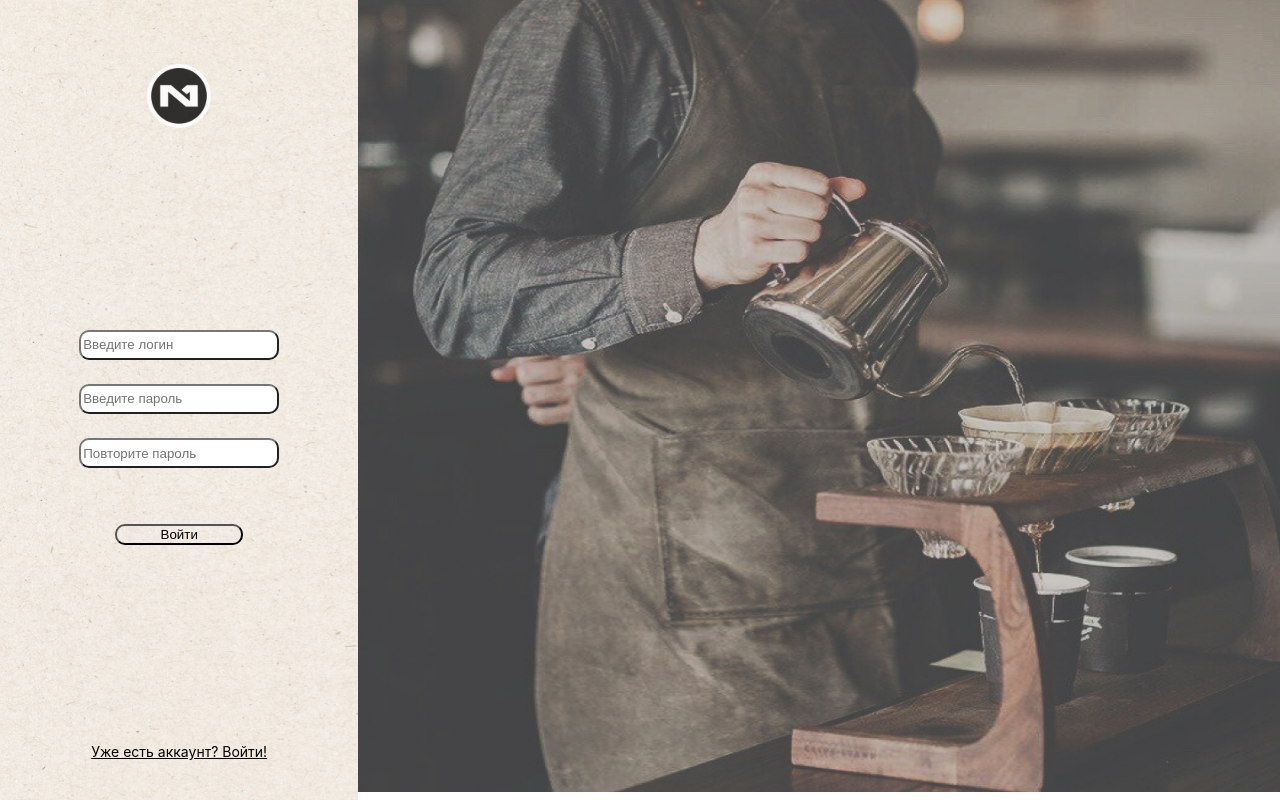
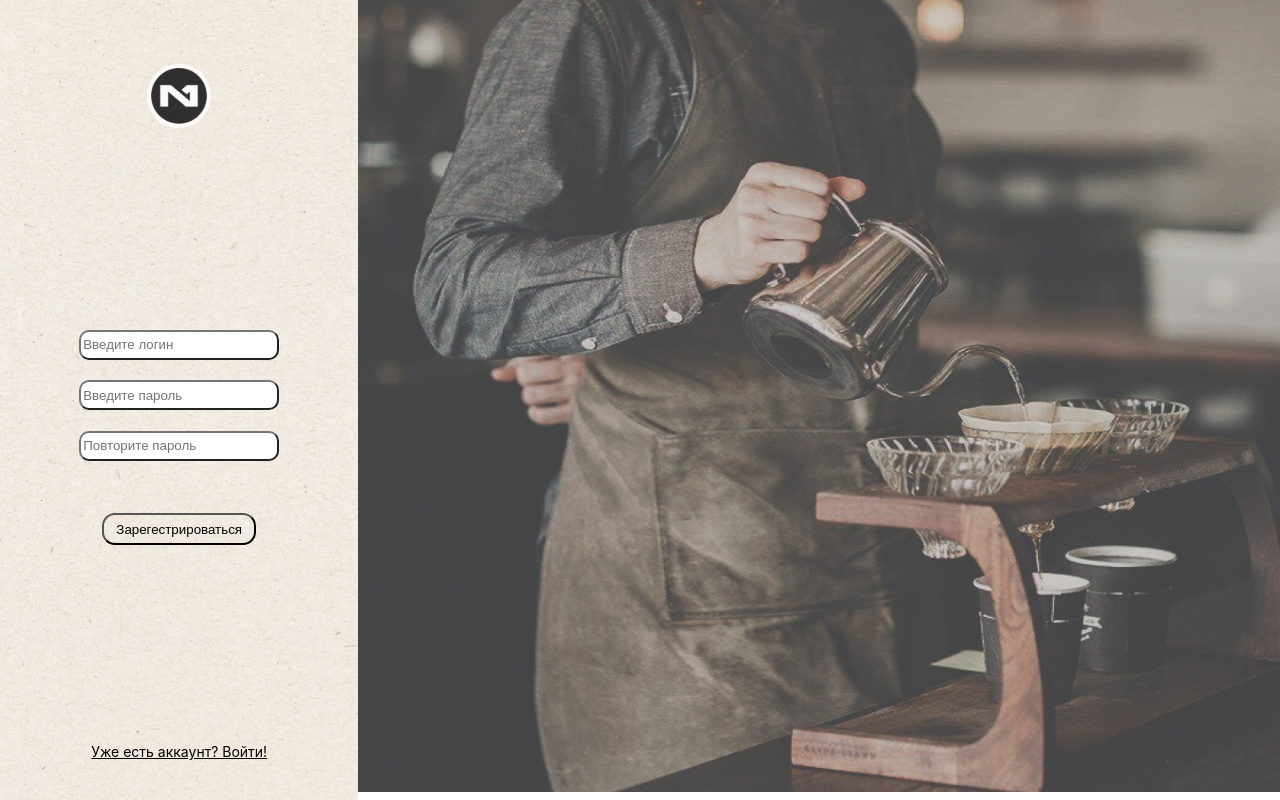
Before and after one commit to BornOfTheMoon/Coffee, a React (Create React App) app: page / in a window 1280 px wide. Built offline with nearby package versions, Linux system fonts and the light colour scheme.

Commit message:
little updates

```diff
--- a/src/App.js
+++ b/src/App.js
@@ -21,7 +21,7 @@ function App() {
                     <Route path="/register" element={<RegisterPage/>}/>
                     <Route path="/menu" element={<MenuPage/>}/>
                     <Route path="/product" element={<ProductDetailsPage/>}/>
-                    <Route path="/product:id" element={<ProductDetailsPage/>}/>
+                    <Route path="/product/:id" element={<ProductDetailsPage/>}/>
                     <Route path="/orders" element={<UserOrdersPage/>}/>
                     <Route path="/basket" element={<BasketPage/>}/>
                     <Route path="/" element={<RegisterPage/>}/>
--- a/src/components/Basket/BasketItem.js
+++ b/src/components/Basket/BasketItem.js
@@ -12,7 +12,7 @@ function BasketItem({product}) {
                 <p className={styles.basketItem__info_price}>{price}</p>
             </div>
             <button type="submit" className={styles.basketItem__button}
-                    onClick={async () =>{navigate(`/product:${name}`)}}>
+                    onClick={async () =>{navigate(`/product/${name}`)}}>
                 Подробнее
             </button>
         </div>
--- a/src/components/Login/Login.js
+++ b/src/components/Login/Login.js
@@ -6,7 +6,7 @@ function Login() {
     return (
         <div className={styles.login}>
             <NavLink to="/home" className={styles.login__logo}>
-                <img src={logo} className={styles.login__logo}/>
+                <img src={logo} className={styles.login__logo} alt="logo"/>
             </NavLink>
             <form className={styles.login__form}>
                 <input
@@ -16,7 +16,7 @@ function Login() {
                 />
                 <input
                     placeholder="Введите пароль"
-                    type="text"
+                    type="password"
                     id="password"
                 />
                 <button type="submit" className={styles.login__form_button}>
--- a/src/components/ProductCard/ProductCard.js
+++ b/src/components/ProductCard/ProductCard.js
@@ -14,7 +14,7 @@ function ProductCard({product}) {
                     <p>Цена: {product.price}</p>
                 </div>
                 <button type="submit" className={styles.productCard__content_button}
-                        onClick={async () =>{navigate(`/product:${product.name}`)}}>
+                        onClick={async () =>{navigate(`/product/${product.name}`)}}>
                     Подробнее
                 </button>
             </div>
--- a/src/components/Register/Register.js
+++ b/src/components/Register/Register.js
@@ -6,7 +6,7 @@ function Register() {
     return (
         <div className={styles.register}>
             <NavLink to="/home" className={styles.register__logo}>
-                <img src={logo} className={styles.register__logo}/>
+                <img src={logo} className={styles.register__logo} alt="logo"/>
             </NavLink>
             <form className={styles.register__form}>
                 <input
@@ -16,16 +16,16 @@ function Register() {
                 />
                 <input
                     placeholder="Введите пароль"
-                    type="text"
+                    type="password"
                     id="password"
                 />
                 <input
                     placeholder="Повторите пароль"
-                    type="text"
+                    type="password"
                     id="duplicate_password"
                 />
                 <button type="submit" className={styles.register__form_button}>
-                    Войти
+                    Зарегестрироваться
                 </button>
             </form>
             <NavLink to="/login" className={styles.register__link}>Уже есть аккаунт? Войти!</NavLink>
--- a/src/components/Register/Register.module.css
+++ b/src/components/Register/Register.module.css
@@ -36,8 +36,9 @@
 }
 
 .register__form_button {
-    width: 10vw;
-    border-radius: 10px;
+    width: 12vw;
+    height: 4vh;
+    border-radius: 13px;
     margin-top: 4vh;
     background-color: rgba(236, 234, 234, 0.1);
 }
```
